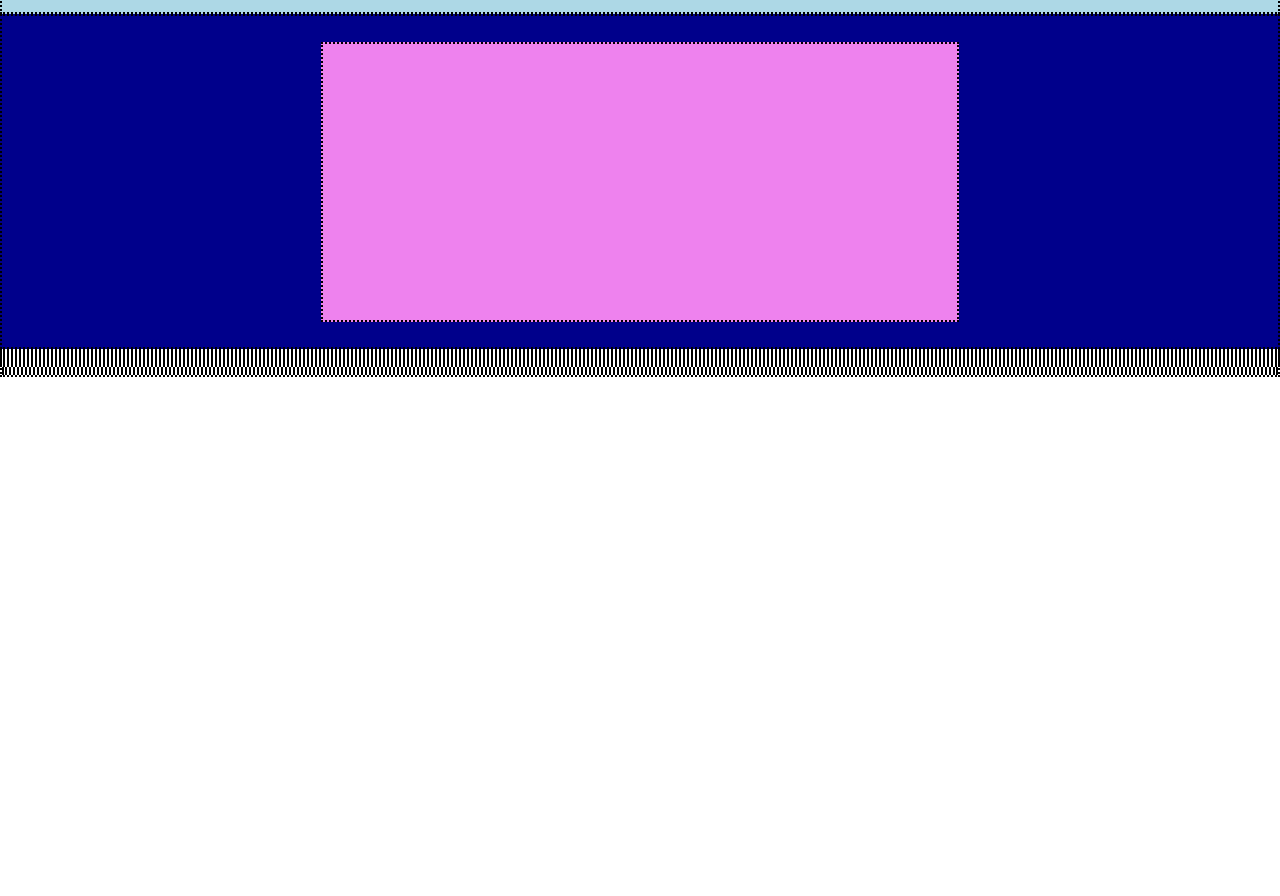
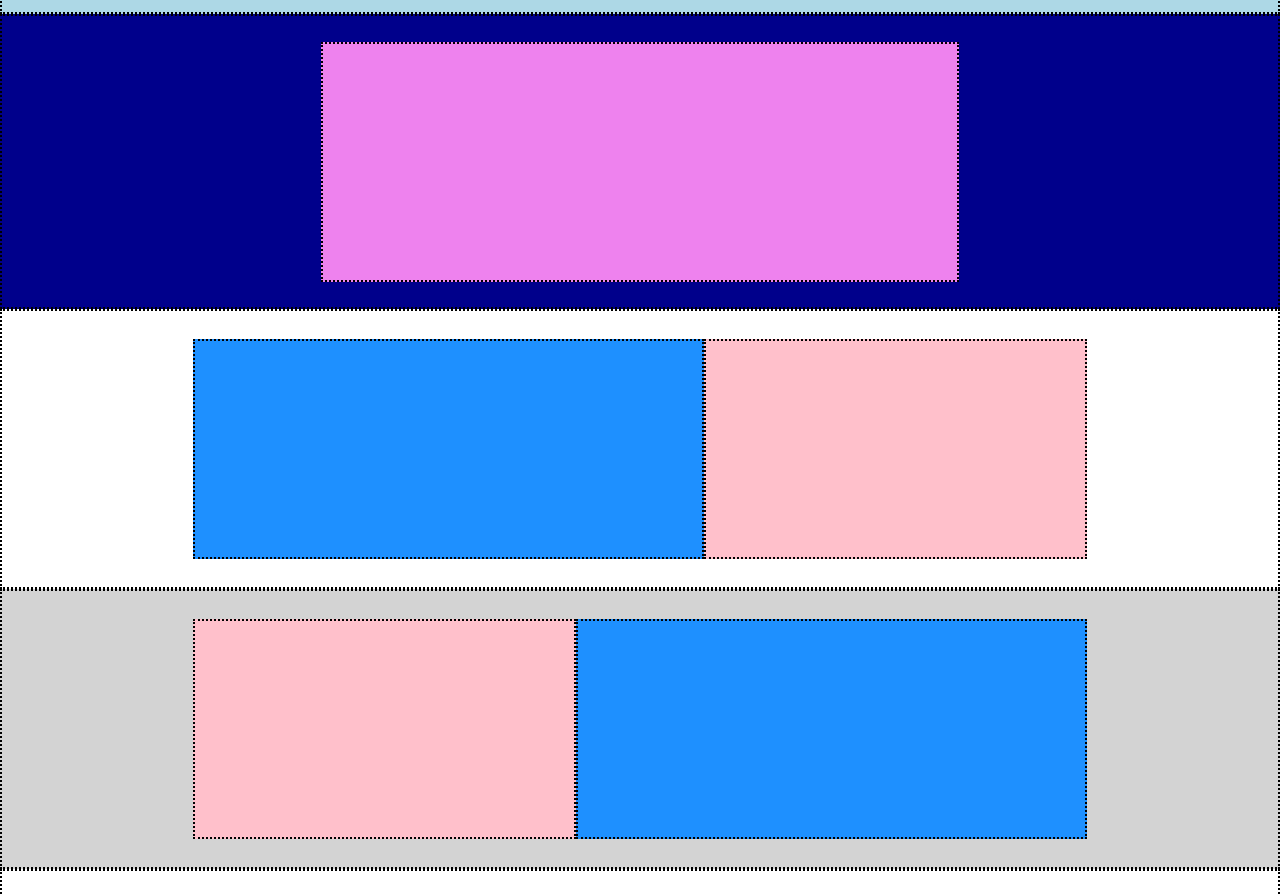
Before and after one commit to ValerioGc/htmlcss-struttura-discord, a plain HTML site: page index.html in a window 1280 px wide. Shown: the part 66-962 px from the top of the page. Before the commit the page ends 800 px from the top, so only its background shows below. Drawn offline with nearby package versions, Linux system fonts and the light colour scheme.

Commit message:
Costruzione sezioni pagina

```diff
--- a/css/style.css
+++ b/css/style.css
@@ -4,13 +4,16 @@
     padding: 0;
 }
 
+body {
+    font-family: 'Cabin', sans-serif;
+}
 header {
     height: 10vh;
     display: flex;
     align-items: center;
 }
 .headerhigh {
-    width:80%;
+    width:70%;
     margin: auto;
     display: flex;
     justify-content:center;
@@ -31,19 +34,36 @@ header .login {
     flex-basis: 25%;
     text-align: right;
 }
-header .logo, header nav, header .login{
+header .logo, header nav, header .login {
     padding: 1% 1%;
 }
 /* Parte inferiore header  */
-.headerlow {
-    width: 100%;
-}
-.containerhead{
+
+.containerhead {
     width: 50%;
-    height: 35vh;
+    height: 30vh;
     margin: 2% auto;
 }
 /* sezioni pagina */
+.sectiont1, .sectiont2 {
+    display: flex;
+    height: 35vh;
+    justify-content: center;
+    align-items: center;
+}
+
+.container, .container2 {
+    height: 80%;
+}
+.container {
+    width: 40%;
+}
+.container2{
+    width: 30%;
+}
+/* Footer */
+
+
 
 
 /* regole debug */
@@ -56,9 +76,19 @@ header .logo, header nav, header .login{
 .debug .logo, .debug nav, .debug .login {
     background-color: #daa520;
 }
-.headerlow {
+.debug .headerlow {
     background-color: #00008b;
 }
 .debug .containerhead {
     background-color: #ee82ee;
 }
+.debug .sectiont2, .section1 {
+    background-color: #d3d3d3;
+    height: 35vh;
+}
+.debug .container {
+    background-color: #1E90FF;
+}
+.debug .container2{
+    background-color: #FFC0CB;
+}
--- a/index.html
+++ b/index.html
@@ -6,6 +6,10 @@
         <meta name="viewport" content="width=device-width, initial-scale=1.0">
         <title>Struttura Discord</title>
         <link rel="stylesheet" href="css/style.css">
+        <link rel="preconnect" href="https://fonts.googleapis.com">
+        <link rel="preconnect" href="https://fonts.gstatic.com" crossorigin>
+        <link href="https://fonts.googleapis.com/css2?family=Cabin&display=swap" rel="stylesheet">
+
     </head>
     <body class="debug">
         <header>
@@ -21,13 +25,30 @@
                 </div>
             </div>
         </header>
+        <!-- parte bassa header -->
         <div class="headerlow">
             <div class="containerhead"></div>
         </div>
-        <section></section>
-        <section></section>
-        <section></section>
-        <section></section>
+        <!-- Sezioni pagina -->
+        <section class="sectiont1">
+            <div class="container"></div>
+            <div class="container2"></div>
+        </section>
+
+        <section class="sectiont2">
+            <div class="container2"></div>
+            <div class="container"></div>
+        </section>
+
+        <section class="sectiont1">
+            <div class="container"></div>
+            <div class="container2"></div>
+        </section>
+
+        <section>
+            <div></div>
+        </section>
+        <!-- Footer Pagina -->
         <footer>
             <div class="foot"></div>
             <div class="foot low"></div>
```
